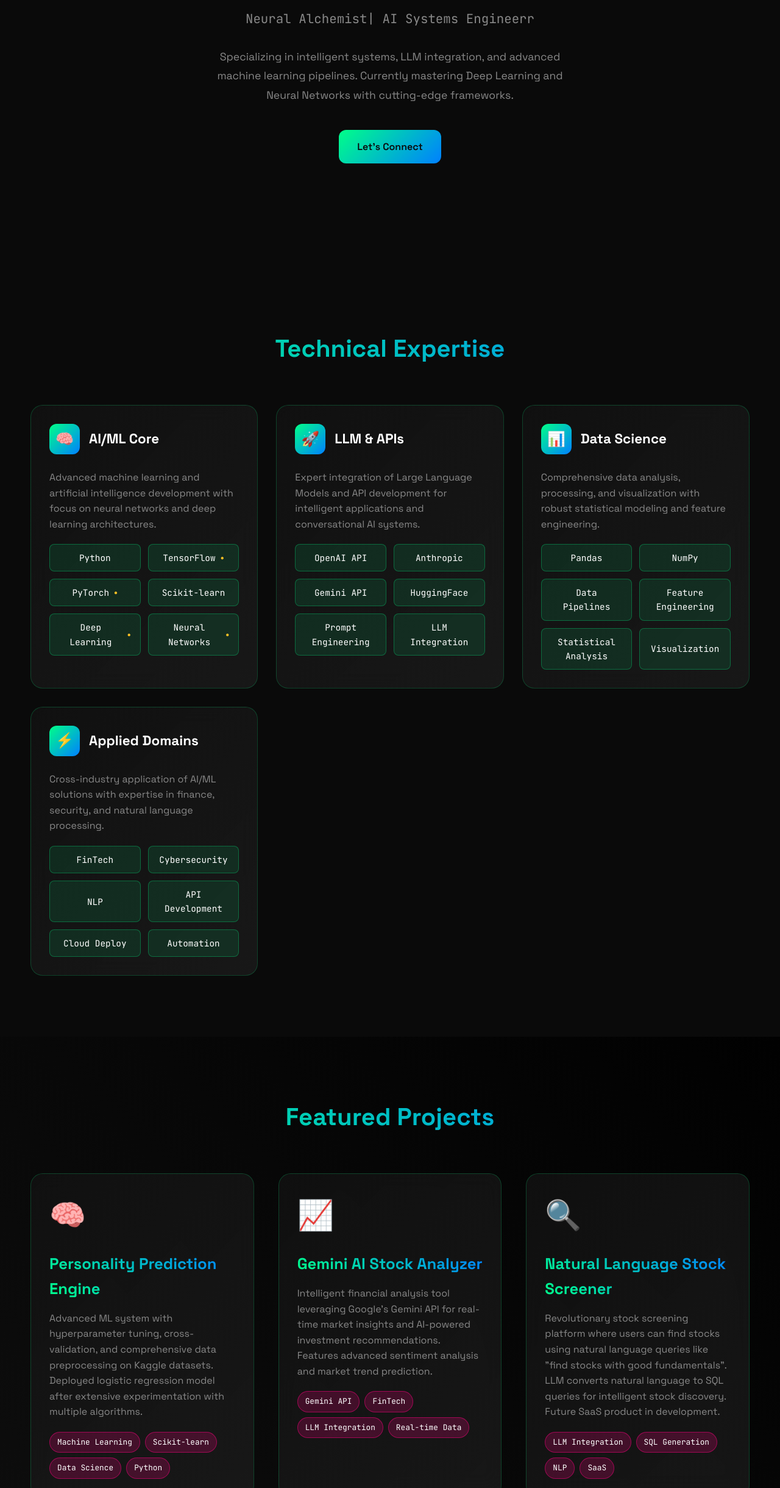
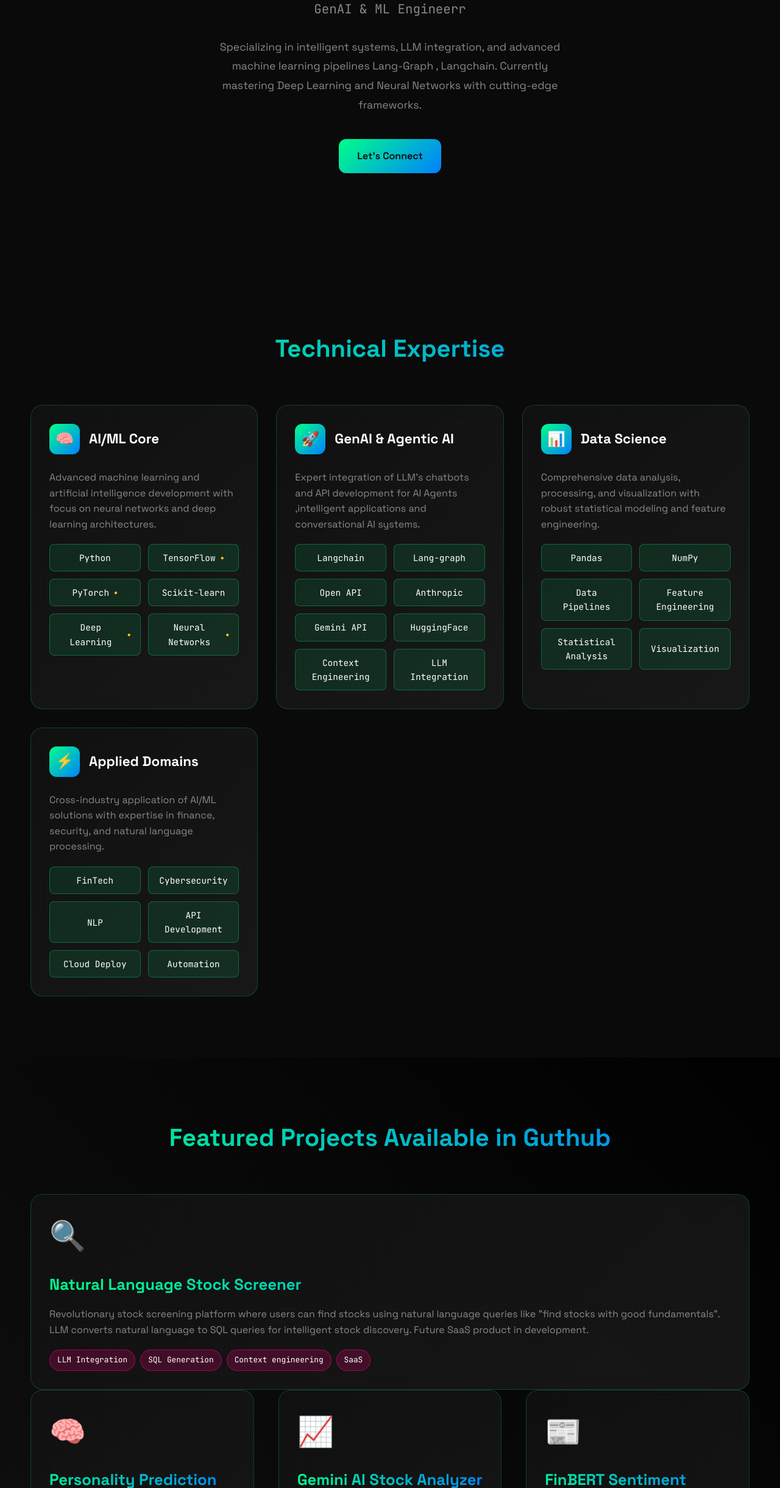
Before and after one commit to m4vic/mavicportfoilio, a plain HTML site: page index.html in a window 1280 px wide. Shown: the part 360-2800 px from the top of the page at 61% size. Drawn offline with Linux system fonts and the light colour scheme.

Commit message:
Update index.html

```diff
--- a/index.html
+++ b/index.html
@@ -3,7 +3,7 @@
 <head>
     <meta charset="UTF-8">
     <meta name="viewport" content="width=device-width, initial-scale=1.0">
-    <title>Sanskar Maheshwari - Neural Alchemist | AI Systems Engineer</title>
+    <title>Sanskar Maheshwari - GenAI Engineer </title>
     <link href="https://fonts.googleapis.com/css2?family=JetBrains+Mono:wght@300;400;600;800&family=Space+Grotesk:wght@300;400;600;700&display=swap" rel="stylesheet">
     <style>
         :root {
@@ -658,9 +658,9 @@
     <section class="hero" id="hero">
         <div class="hero-content">
             <h1 class="hero-title">SANSKAR MAHESHWARI</h1>
-            <div class="hero-subtitle">Neural Alchemist| AI Systems Engineerr</div>
+            <div class="hero-subtitle">GenAI & ML Engineerr</div>
             <p class="hero-description">
-                Specializing in intelligent systems, LLM integration, and advanced machine learning pipelines.
+                Specializing in intelligent systems, LLM integration, and advanced machine learning pipelines Lang-Graph , Langchain.
                 Currently mastering Deep Learning and Neural Networks with cutting-edge frameworks.
             </p>
             <a href="#contact" class="cta-button">Let's Connect</a>
@@ -690,15 +690,17 @@
             <div class="skill-card">
                 <div class="card-header">
                     <div class="card-icon">🚀</div>
-                    <div class="card-title">LLM & APIs</div>
+                    <div class="card-title">GenAI & Agentic AI</div>
                 </div>
-                <p class="card-description">Expert integration of Large Language Models and API development for intelligent applications and conversational AI systems.</p>
+                <p class="card-description">Expert integration of LLM's chatbots and API development for AI Agents ,intelligent applications and conversational AI systems.</p>
                 <div class="tech-grid">
-                    <div class="tech-item">OpenAI API</div>
+                    <div class="tech-item">Langchain</div>
+                    <div class="tech-item">Lang-graph</div>
+                    <div class="tech-item">Open API</div>
                     <div class="tech-item">Anthropic</div>
                     <div class="tech-item">Gemini API</div>
                     <div class="tech-item">HuggingFace</div>
-                    <div class="tech-item">Prompt Engineering</div>
+                    <div class="tech-item">Context Engineering</div>
                     <div class="tech-item">LLM Integration</div>
                 </div>
             </div>
@@ -739,7 +741,22 @@
 
     <!-- Projects Section -->
     <section class="projects-section" id="projects">
-        <h2 class="section-title">Featured Projects</h2>
+        <h2 class="section-title">Featured Projects Available in Guthub</h2>
+
+         <div class="project-card">
+                <div class="project-icon">🔍</div>
+                <h3 class="project-title">Natural Language Stock Screener</h3>
+                <p class="project-description">
+                    Revolutionary stock screening platform where users can find stocks using natural language queries like "find stocks with good fundamentals".
+                    LLM converts natural language to SQL queries for intelligent stock discovery. Future SaaS product in development.
+                </p>
+                <div class="project-tags">
+                    <span class="project-tag">LLM Integration</span>
+                    <span class="project-tag">SQL Generation</span>
+                    <span class="project-tag">Context engineering</span>
+                    <span class="project-tag">SaaS</span>
+                </div>
+            </div>
 
         <div class="project-grid">
             <div class="project-card">
@@ -771,20 +788,6 @@
                     <span class="project-tag">Real-time Data</span>
                 </div>
             </div>
-            <div class="project-card">
-                <div class="project-icon">🔍</div>
-                <h3 class="project-title">Natural Language Stock Screener</h3>
-                <p class="project-description">
-                    Revolutionary stock screening platform where users can find stocks using natural language queries like "find stocks with good fundamentals".
-                    LLM converts natural language to SQL queries for intelligent stock discovery. Future SaaS product in development.
-                </p>
-                <div class="project-tags">
-                    <span class="project-tag">LLM Integration</span>
-                    <span class="project-tag">SQL Generation</span>
-                    <span class="project-tag">NLP</span>
-                    <span class="project-tag">SaaS</span>
-                </div>
-            </div>
 
             <div class="project-card">
                 <div class="project-icon">📰</div>
@@ -813,23 +816,23 @@
 
             <div class="social-links">
                 <a href="mailto:sanskarmaheshwari062@gmail.com" class="social-link">
-                    <div class="social-icon">📧</div>
+                    <div class="social-icon"></div>
                     <div class="social-label">Email</div>
                 </a>
                 <a href="https://github.com/m4vic" target="_blank" class="social-link">
-                    <div class="social-icon">💻</div>
+                    <div class="social-icon"></div>
                     <div class="social-label">GitHub</div>
                 </a>
                 <a href="https://www.linkedin.com/in/sanskarmaheshwari1/" target="_blank" class="social-link">
-                    <div class="social-icon">🔗</div>
+                    <div class="social-icon"></div>
                     <div class="social-label">LinkedIn</div>
                 </a>
                 <a href="https://medium.com/@sanskarmaheshwari062" target="_blank" class="social-link">
-                    <div class="social-icon">📝</div>
+                    <div class="social-icon"></div>
                     <div class="social-label">Medium</div>
                 </a>
                 <a href="https://x.com/sanskarjajoo13" target="_blank" class="social-link">
-                    <div class="social-icon">🐦</div>
+                    <div class="social-icon"></div>
                     <div class="social-label">Twitter/X</div>
                 </a>
                 </a>
```
